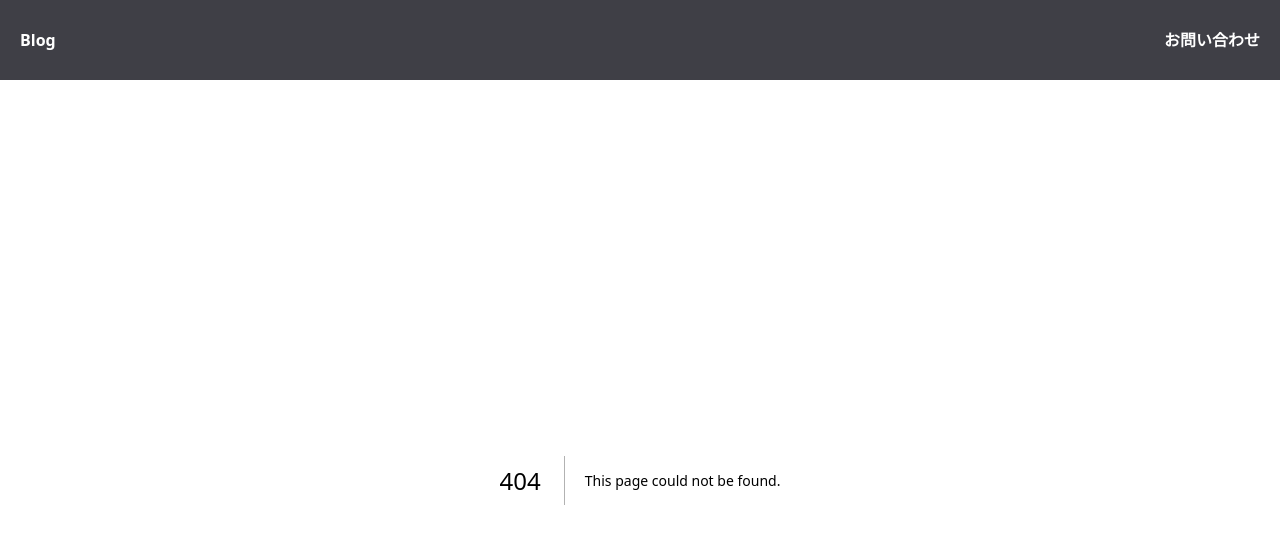
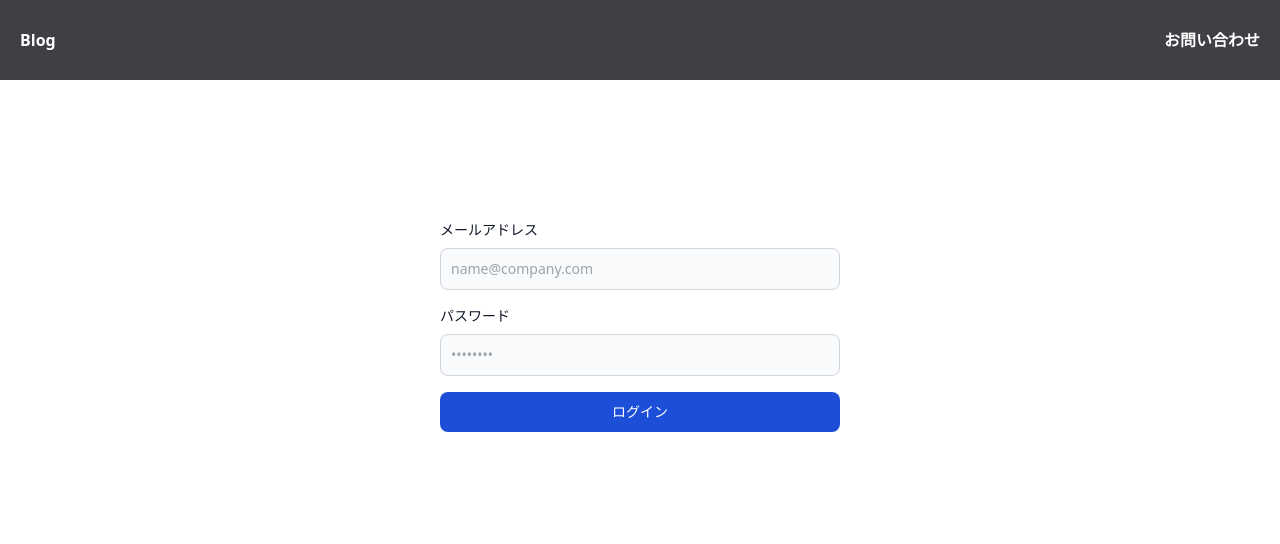
Before and after one commit to yuka01241019/chapter-8app, a Next.js app: page /login in a window 1280 px wide. Before the commit this address had no page. Shown: the top 544 px of the page. Built offline with nearby package versions, Linux system fonts and the light colour scheme; no server answers.

Commit message:
ユーザーログイン画面実装

```diff
--- /dev/null
+++ b/src/app/login/page.tsx
@@ -0,0 +1,78 @@
+"use client";
+
+import { useRouter } from "next/navigation";
+import { useState } from "react";
+import { supabase } from "../utils/supabase";
+
+//Supabaseを使ったログインページ
+const Page = () => {
+  const [email, setEmail] = useState("");
+  const [password, setPassword] = useState("");
+  const router = useRouter();
+
+  const handleSubmit = async (event: React.FormEvent<HTMLFormElement>) => {
+    event.preventDefault();
+    //メールアドレスとパスワードを用いたログイン実装
+    const { error } = await supabase.auth.signInWithPassword({
+      email,
+      password,
+    });
+
+    if (error) {
+      alert("ログインに失敗しました");
+    } else {
+      router.replace("/admin/posts"); //ログイン成功→管理者ページに遷移するための関数
+    }
+  };
+  return (
+    <div className="flex justify-center pt-[140px]">
+      <form onSubmit={handleSubmit} className="space-y-4 w-full max-w-[400px]">
+        <div>
+          <label
+            htmlFor="email"
+            className="block mb-2 text-sm font-medium text-gray-900"
+          >
+            メールアドレス
+          </label>
+          <input
+            type="email"
+            name="email"
+            id="email"
+            className="bg-gray-50 border border-gray-300 text-gray-900 text-sm rounded-lg focus:ring-blue-500 focus:border-blue-500 block w-full p-2.5"
+            placeholder="name@company.com"
+            required
+            onChange={(e) => setEmail(e.target.value)}
+          />
+        </div>
+        <div>
+          <label
+            htmlFor="password"
+            className="block mb-2 text-sm font-medium text-gray-900"
+          >
+            パスワード
+          </label>
+          <input
+            type="password"
+            name="password"
+            id="password"
+            placeholder="••••••••"
+            className="bg-gray-50 border border-gray-300 text-gray-900 text-sm rounded-lg focus:ring-blue-500 focus:border-blue-500 block w-full p-2.5"
+            required
+            onChange={(e) => setPassword(e.target.value)}
+          />
+        </div>
+
+        <div>
+          <button
+            type="submit"
+            className="w-full text-white bg-blue-700 hover:bg-blue-800 focus:ring-4 focus:outline-none focus:ring-blue-300 font-medium rounded-lg text-sm px-5 py-2.5 text-center"
+          >
+            ログイン
+          </button>
+        </div>
+      </form>
+    </div>
+  );
+};
+
+export default Page;
```
